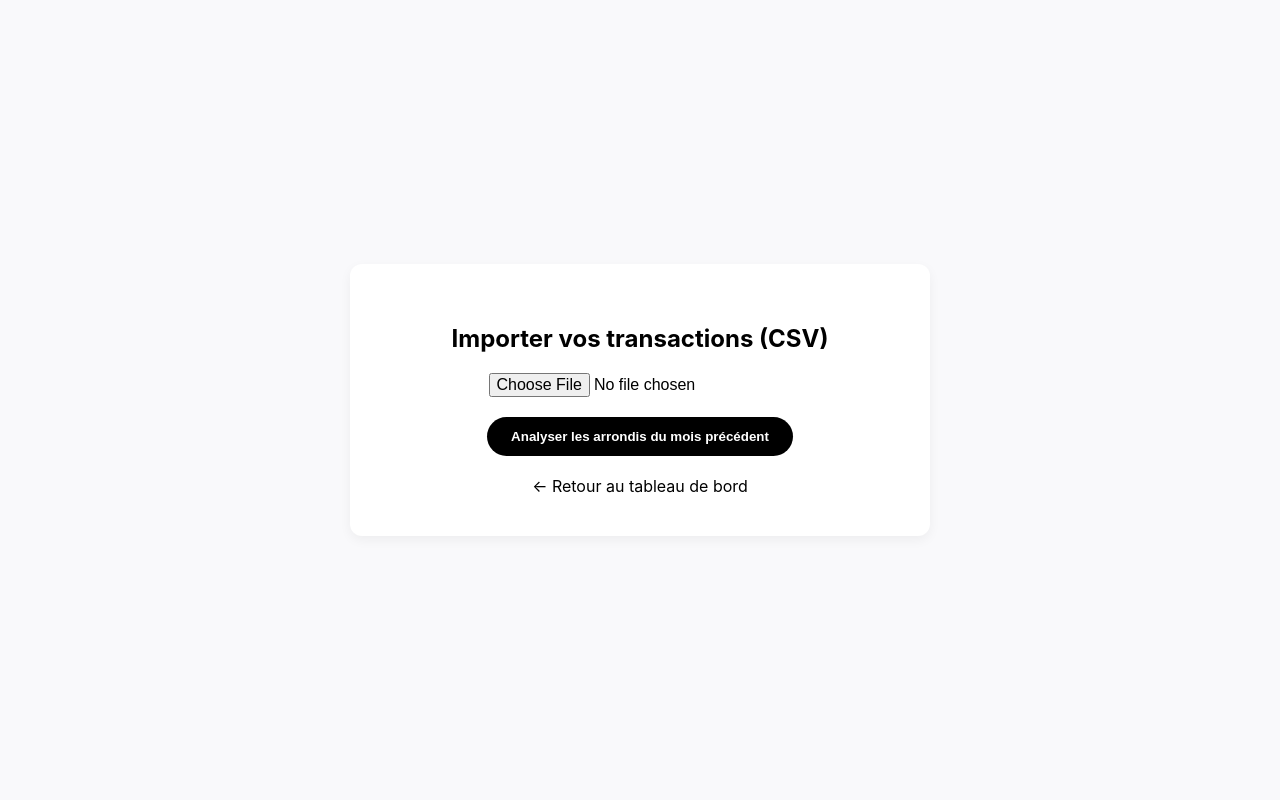
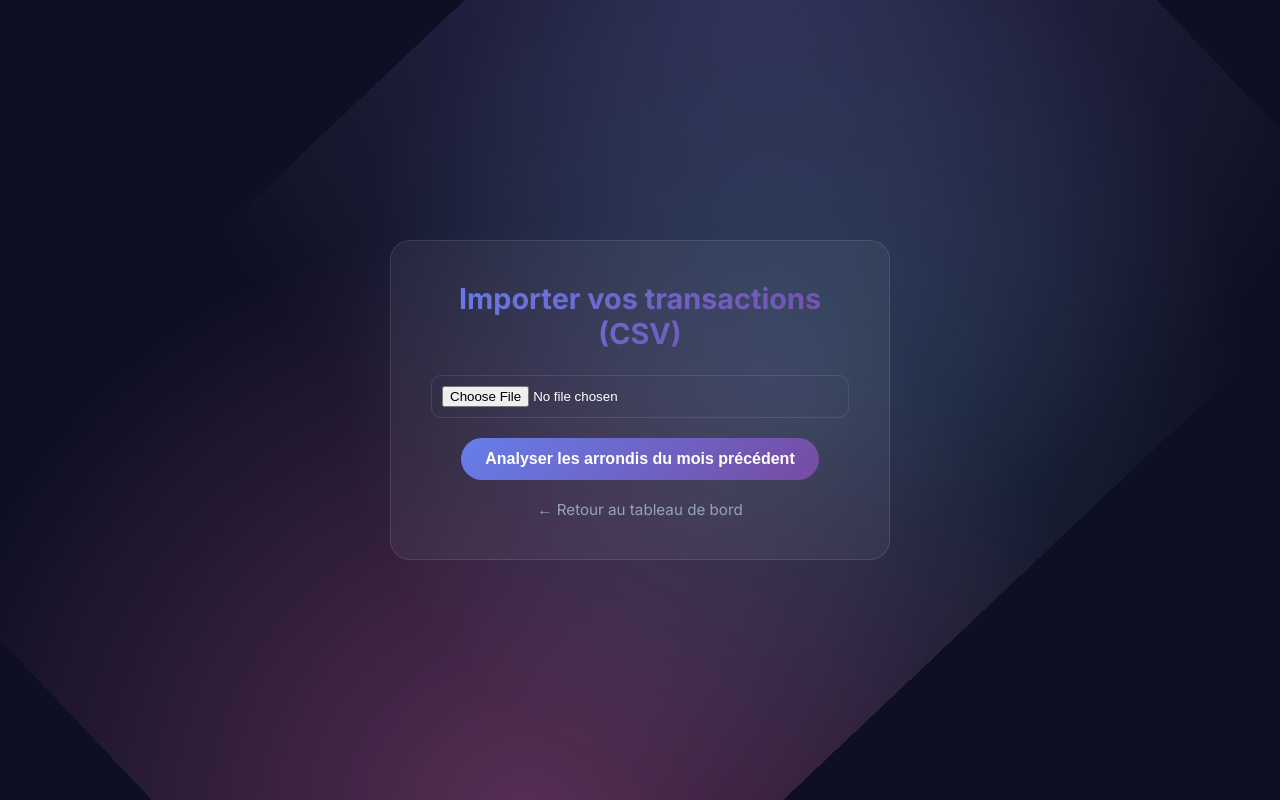
Before and after one commit to PiotrKley259/RainK, a Flask app: template templates/upload.html in a window 1280 px wide. Run offline with Flask 3, Linux system fonts and the light colour scheme; the template is opened without the code that fills it, so the values that code supplies are empty.

Commit message:
Add files via upload

```diff
--- a/templates/upload.html
+++ b/templates/upload.html
@@ -1,62 +1,144 @@
 <!DOCTYPE html>
 <html lang="fr">
 <head>
-  <meta charset="UTF-8">
+  <meta charset="UTF-8" />
+  <meta name="viewport" content="width=device-width, initial-scale=1.0" />
   <title>Importer un fichier CSV – RainK</title>
+  <link href="https://fonts.googleapis.com/css2?family=Inter:wght@400;600;700&display=swap" rel="stylesheet" />
   <style>
+    :root {
+      --color-bg: #0f0f23;
+      --color-text: #ffffff;
+      --color-muted: #94a3b8;
+      --color-border: rgba(255, 255, 255, 0.1);
+      --color-card: rgba(255, 255, 255, 0.05);
+      --gradient-primary: linear-gradient(135deg, #667eea 0%, #764ba2 100%);
+    }
+
+    * {
+      box-sizing: border-box;
+      margin: 0;
+      padding: 0;
+    }
+
     body {
       font-family: 'Inter', sans-serif;
-      background: #f9f9fb;
+      background: var(--color-bg);
+      color: var(--color-text);
       display: flex;
+      justify-content: center;
       align-items: center;
-      justify-content: center;
-      height: 100vh;
-      margin: 0;
+      min-height: 100vh;
+      padding: 2rem;
     }
-    .container {
-      background: #fff;
+
+    body::before {
+      content: '';
+      position: fixed;
+      top: 0;
+      left: 0;
+      width: 100%;
+      height: 100%;
+      background:
+        radial-gradient(circle at 20% 80%, rgba(120, 119, 198, 0.3) 0%, transparent 50%),
+        radial-gradient(circle at 80% 20%, rgba(255, 119, 198, 0.3) 0%, transparent 50%),
+        radial-gradient(circle at 40% 40%, rgba(120, 219, 255, 0.2) 0%, transparent 50%);
+      z-index: -1;
+      animation: float 20s ease-in-out infinite;
+    }
+
+    @keyframes float {
+      0%, 100% { transform: translateY(0px) rotate(0deg); }
+      50% { transform: translateY(-20px) rotate(180deg); }
+    }
+
+    .upload-container {
+      background: var(--color-card);
+      backdrop-filter: blur(20px);
+      border: 1px solid var(--color-border);
+      border-radius: 20px;
       padding: 40px;
-      border-radius: 12px;
-      box-shadow: 0 4px 12px rgba(0,0,0,0.05);
+      width: 100%;
       max-width: 500px;
-      width: 100%;
       text-align: center;
     }
+
     h2 {
-      margin-bottom: 20px;
+      font-size: 1.8rem;
       font-weight: 700;
+      margin-bottom: 1.5rem;
+      background: var(--gradient-primary);
+      -webkit-background-clip: text;
+      -webkit-text-fill-color: transparent;
+      background-clip: text;
     }
+
     input[type="file"] {
       margin-bottom: 20px;
+      color: var(--color-text);
+      background: transparent;
+      border: 1px solid var(--color-border);
+      border-radius: 10px;
+      padding: 10px;
+      width: 100%;
+    }
+
+    .btn {
+      padding: 12px 24px;
       font-size: 1rem;
-    }
-    button {
-      padding: 12px 24px;
-      background: #000;
+      font-weight: 600;
+      background: var(--gradient-primary);
       color: #fff;
       border: none;
-      border-radius: 30px;
-      font-weight: 600;
+      border-radius: 50px;
       cursor: pointer;
+      transition: all 0.3s ease;
+      position: relative;
+      overflow: hidden;
     }
-    button:hover {
-      background: #333;
+
+    .btn::before {
+      content: '';
+      position: absolute;
+      top: 0;
+      left: -100%;
+      width: 100%;
+      height: 100%;
+      background: linear-gradient(90deg, transparent, rgba(255,255,255,0.2), transparent);
+      transition: left 0.5s ease;
     }
+
+    .btn:hover::before {
+      left: 100%;
+    }
+
+    .btn:hover {
+      transform: translateY(-2px);
+      box-shadow: 0 8px 25px rgba(99, 102, 241, 0.4);
+    }
+
     .error {
-      color: red;
-      margin-bottom: 15px;
+      color: #f87171;
       font-size: 0.95rem;
+      margin-bottom: 1rem;
     }
+
     a {
       display: inline-block;
       margin-top: 20px;
+      color: var(--color-muted);
       text-decoration: none;
-      color: #000;
+      font-size: 0.95rem;
+      transition: color 0.3s ease;
+    }
+
+    a:hover {
+      color: var(--color-text);
     }
   </style>
 </head>
 <body>
-  <div class="container">
+  <div class="upload-container">
     <h2>Importer vos transactions (CSV)</h2>
     {% if error %}
       <div class="error">{{ error }}</div>
@@ -64,7 +146,7 @@
     <form method="post" enctype="multipart/form-data">
       <input type="file" name="csvfile" accept=".csv" required>
       <br>
-      <button type="submit">Analyser les arrondis du mois précédent</button>
+      <button type="submit" class="btn">Analyser les arrondis du mois précédent</button>
     </form>
     <a href="{{ url_for('dashboard') }}">← Retour au tableau de bord</a>
   </div>
```
